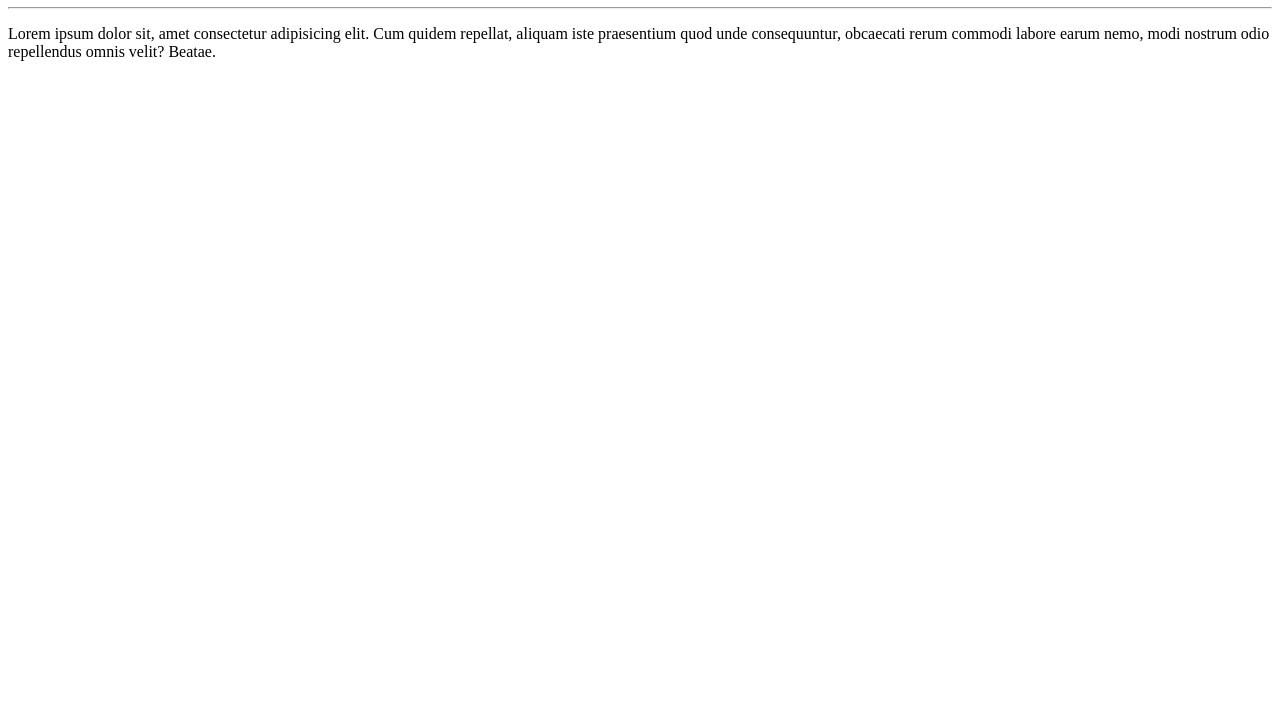
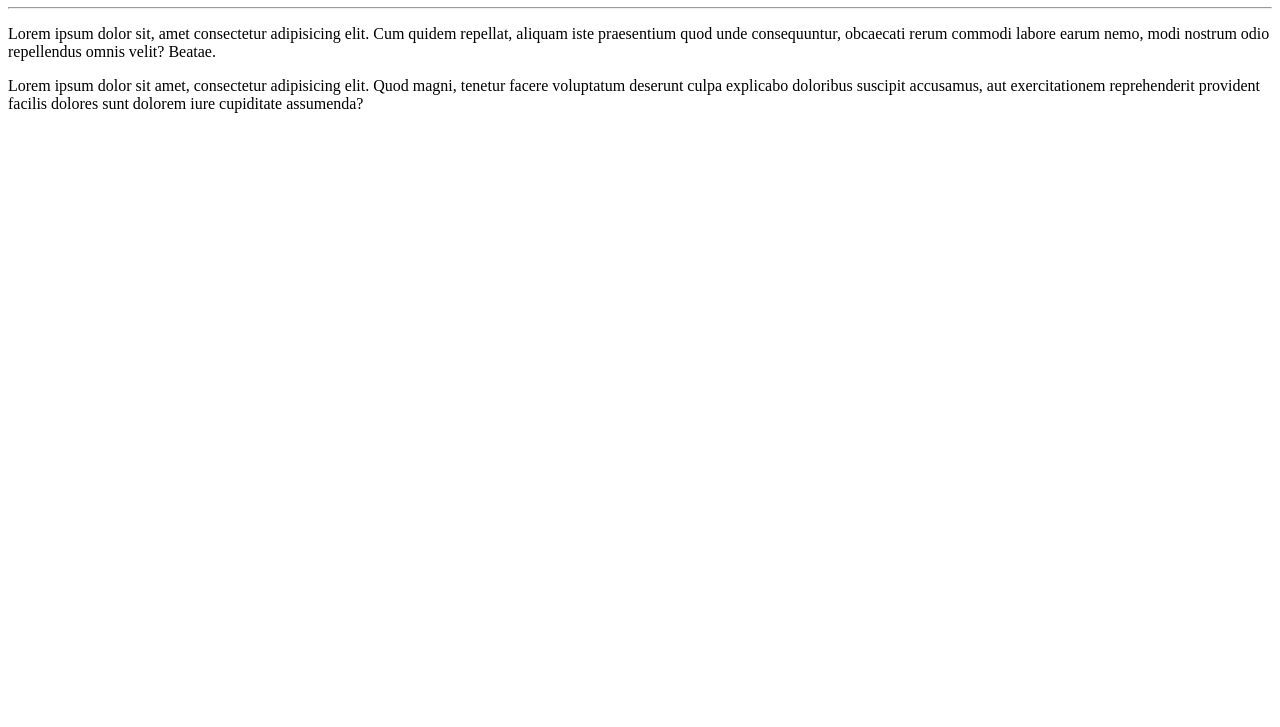
Before and after one commit to Mariandrade97/OLA-MUNDO, a plain HTML site: page site.exemplo/index.html in a window 1280 px wide. Shown: the part 73-800 px from the top of the page. Drawn offline with Linux system fonts and the light colour scheme.

Commit message:
adicionei um paragrafo

```diff
--- a/site.exemplo/index.html
+++ b/site.exemplo/index.html
@@ -10,5 +10,6 @@
     <h1>Olá, Mundo!</h1>
     <hr>
     <p>Lorem ipsum dolor sit, amet consectetur adipisicing elit. Cum quidem repellat, aliquam iste praesentium quod unde consequuntur, obcaecati rerum commodi labore earum nemo, modi nostrum odio repellendus omnis velit? Beatae.</p>
+    <p>Lorem ipsum dolor sit amet, consectetur adipisicing elit. Quod magni, tenetur facere voluptatum deserunt culpa explicabo doloribus suscipit accusamus, aut exercitationem reprehenderit provident facilis dolores sunt dolorem iure cupiditate assumenda?</p>
 </body>
 </html>
```
